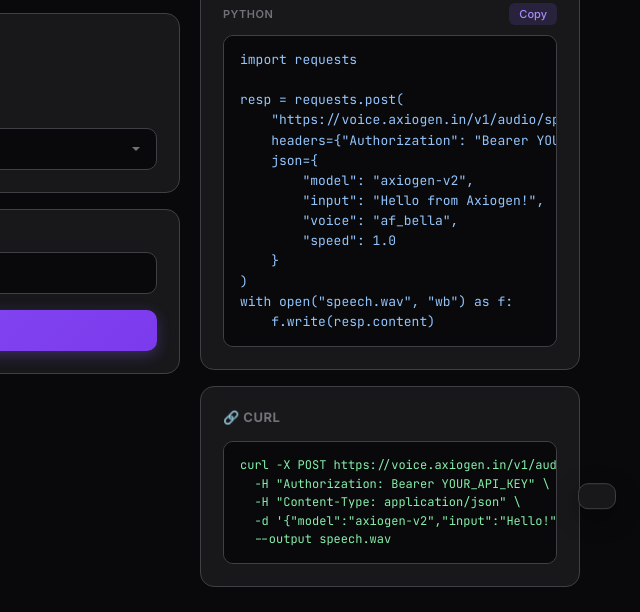
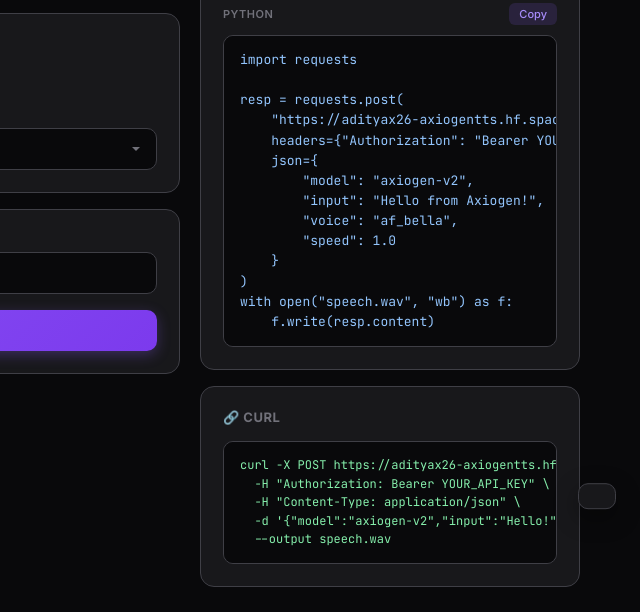
Before and after one commit to axiogenai/axiogen-voice, a website: page frontend/index.html in a window 1280 px wide. Shown: the part 298-910 px from the top of the page, 640-1280 px from the left. Drawn offline with Linux system fonts and the light colour scheme; no server answers.

Commit message:
feat: update frontend/index.html with HF Space backend

```diff
--- a/frontend/index.html
+++ b/frontend/index.html
@@ -201,7 +201,7 @@
         <div class="code" id="snippet">import requests
 
 resp = requests.post(
-    "https://voice.axiogen.in/v1/audio/speech",
+    "https://adityax26-axiogentts.hf.space/v1/audio/speech",
     headers={"Authorization": "Bearer YOUR_API_KEY"},
     json={
         "model": "axiogen-v2",
@@ -215,7 +215,7 @@
       </div>
       <div class="c">
         <div class="c-title">🔗 cURL</div>
-        <div class="code" style="font-size:12px;color:#86efac">curl -X POST https://voice.axiogen.in/v1/audio/speech \
+        <div class="code" style="font-size:12px;color:#86efac">curl -X POST https://adityax26-axiogentts.hf.space/v1/audio/speech \
   -H "Authorization: Bearer YOUR_API_KEY" \
   -H "Content-Type: application/json" \
   -d '{"model":"axiogen-v2","input":"Hello!","voice":"af_bella"}' \
@@ -244,7 +244,7 @@
       <div class="c-title" style="margin-bottom:20px">📚 API Reference</div>
 
       <h3 style="font-size:15px;margin-bottom:14px">Base URL</h3>
-      <div class="code" style="margin-bottom:20px;color:var(--g)">https://voice.axiogen.in</div>
+      <div class="code" style="margin-bottom:20px;color:var(--g)">https://adityax26-axiogentts.hf.space</div>
 
       <h3 style="font-size:15px;margin-bottom:14px">Authentication</h3>
       <p style="color:var(--t2);font-size:13px;line-height:1.6;margin-bottom:20px">Include your API key as a Bearer token: <code style="background:var(--s2);padding:2px 6px;border-radius:4px">Authorization: Bearer YOUR_API_KEY</code></p>
@@ -292,7 +292,7 @@
       <div class="code" style="font-size:12px">from openai import OpenAI
 
 client = OpenAI(
-    base_url="https://voice.axiogen.in/v1",
+    base_url="https://adityax26-axiogentts.hf.space/v1",
     api_key="YOUR_API_KEY"
 )
 
@@ -332,7 +332,7 @@
 // ── Config ──
 const API = (window.location.hostname === 'localhost' || window.location.hostname === '127.0.0.1')
   ? 'http://localhost:8880'
-  : 'https://voice.axiogen.in';
+  : 'https://adityax26-axiogentts.hf.space';
 
 // ── DOM ──
 const $ = id => document.getElementById(id);
```
